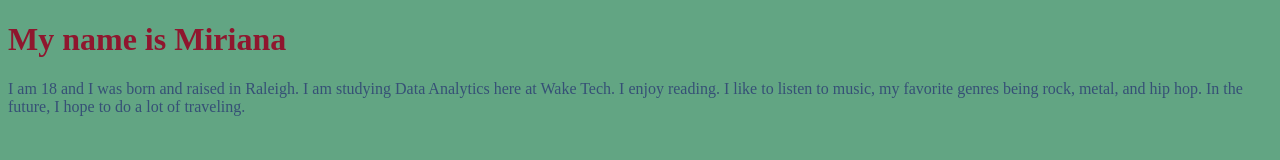
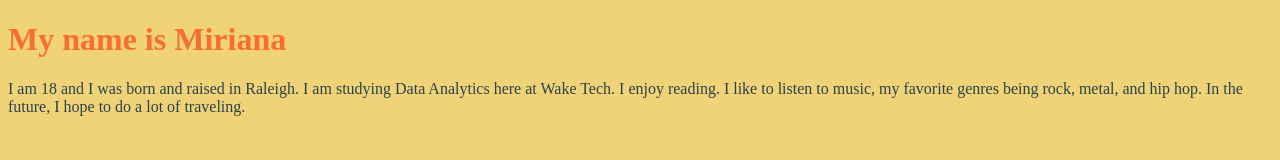
Before and after one commit to miratea/miratea.github.io, a plain HTML site: page index.html in a window 1280 px wide. Drawn offline with Linux system fonts and the light colour scheme.

Commit message:
Update index.html

```diff
--- a/index.html
+++ b/index.html
@@ -4,13 +4,13 @@
     <title>My Personal Introduction</title>
     <style>
       body {
-        background-color: #62A583;
+        background-color: #F0D277;
       }
       h1 {
-        color: #8F162E;
+        color: #FA6D31;
       }
       p {
-        color: #365076;
+        color: #2A4349;
       }
     </style>
   </head>
```
